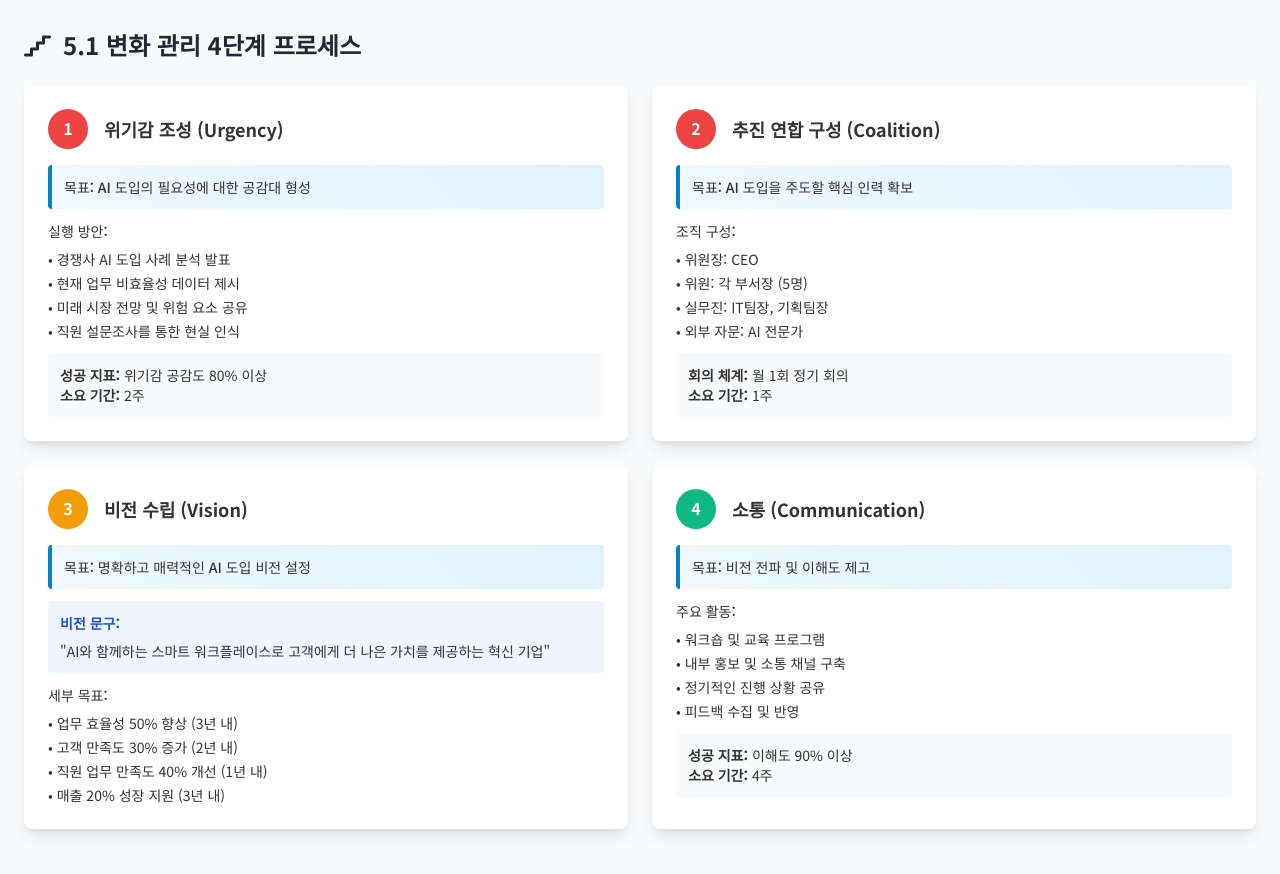
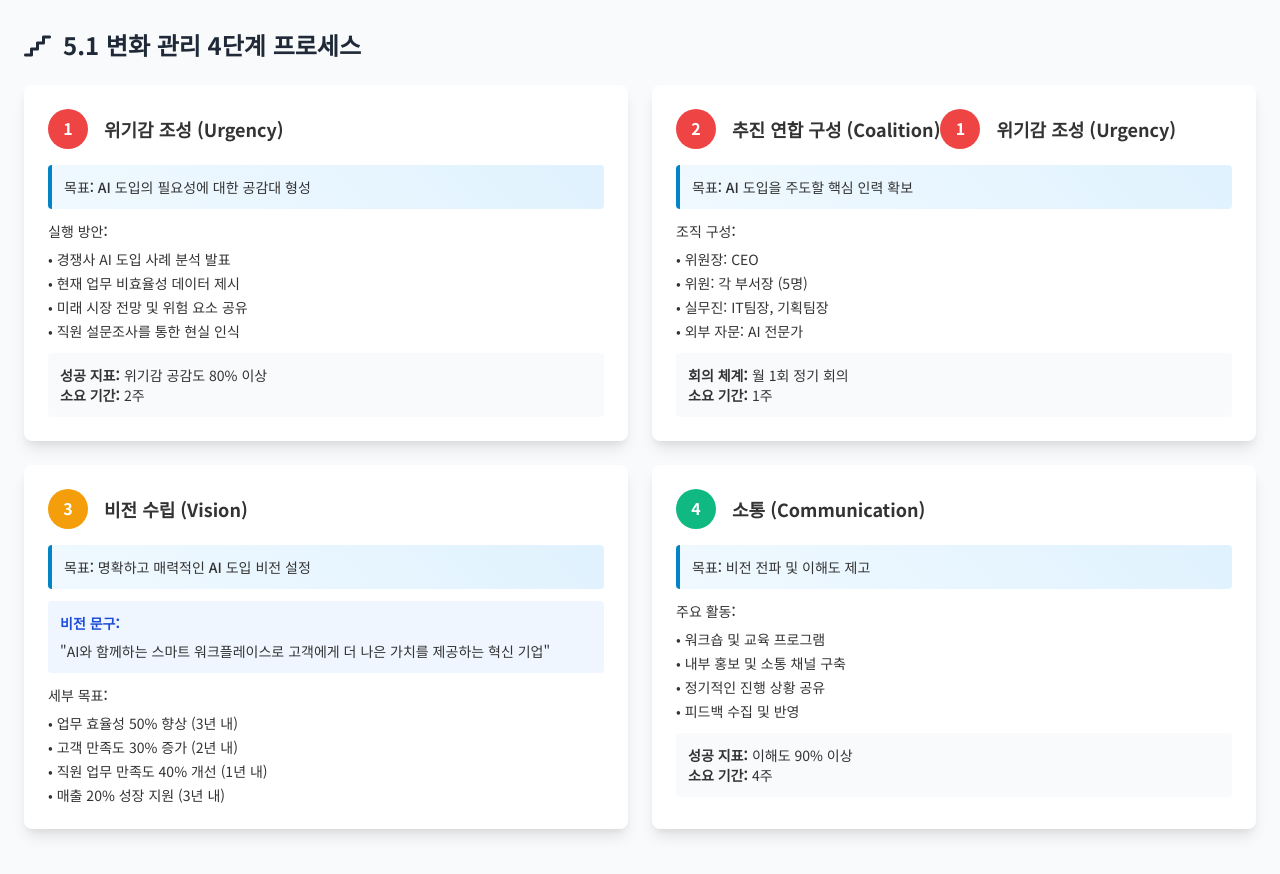
Before and after one commit to ctomatekr/AX-Consulting, a plain HTML site: page index.html in a window 1280 px wide. Shown: the part 9375-10249 px from the top of the page. Drawn offline with nearby package versions, Linux system fonts and the light colour scheme.

Commit message:
Update index.html

```diff
--- a/index.html
+++ b/index.html
@@ -1282,6 +1282,8 @@
                         <div class="flex items-center mb-4">
                            <div class="bg-red-500 text-white rounded-full w-10 h-10 flex items-center justify-center font-bold mr-4">2</div>
                             <h4 class="text-lg font-semibold">추진 연합 구성 (Coalition)</h4>
+                                                        <div class="bg-red-500 text-white rounded-full w-10 h-10 flex items-center justify-center font-bold mr-4">1</div>
+                            <h4 class="text-lg font-semibold">위기감 조성 (Urgency)</h4>
                         </div>
                         <div class="space-y-3">
                             <div class="highlight-box p-3 rounded">
```
